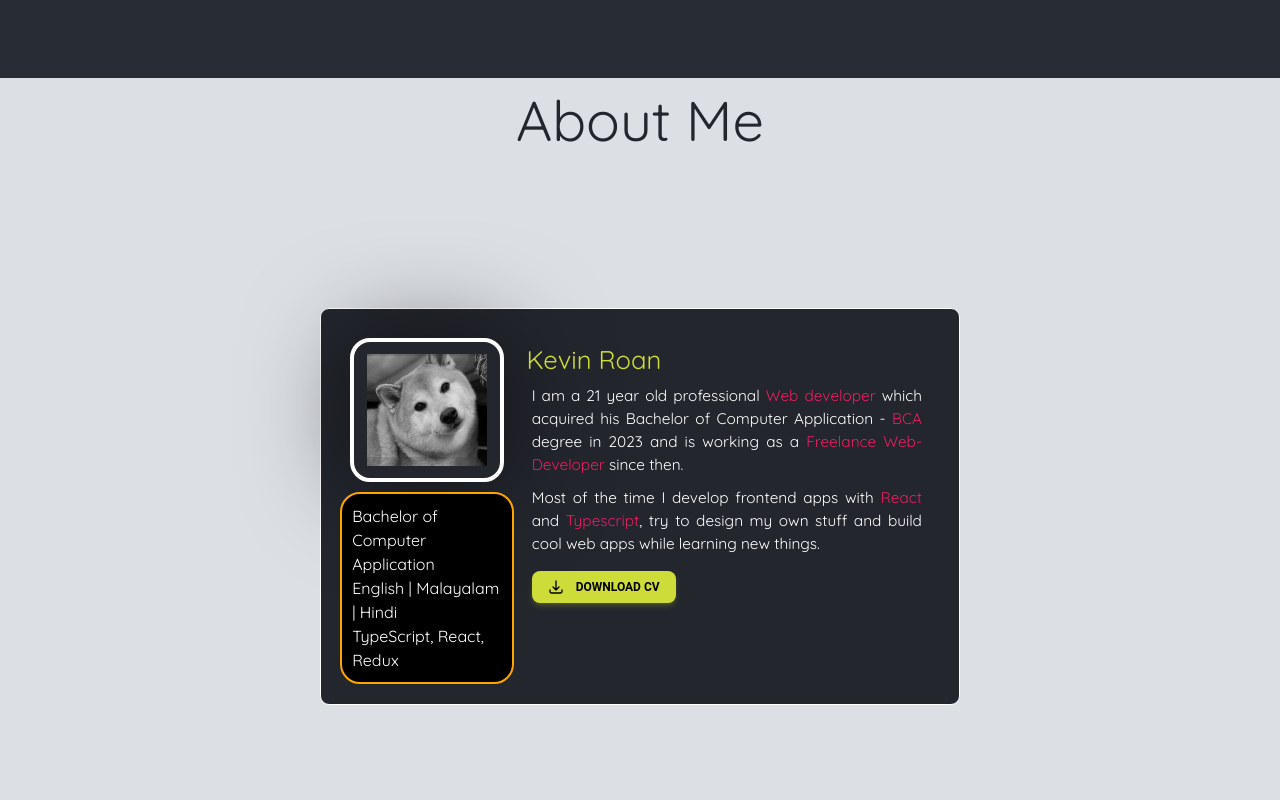
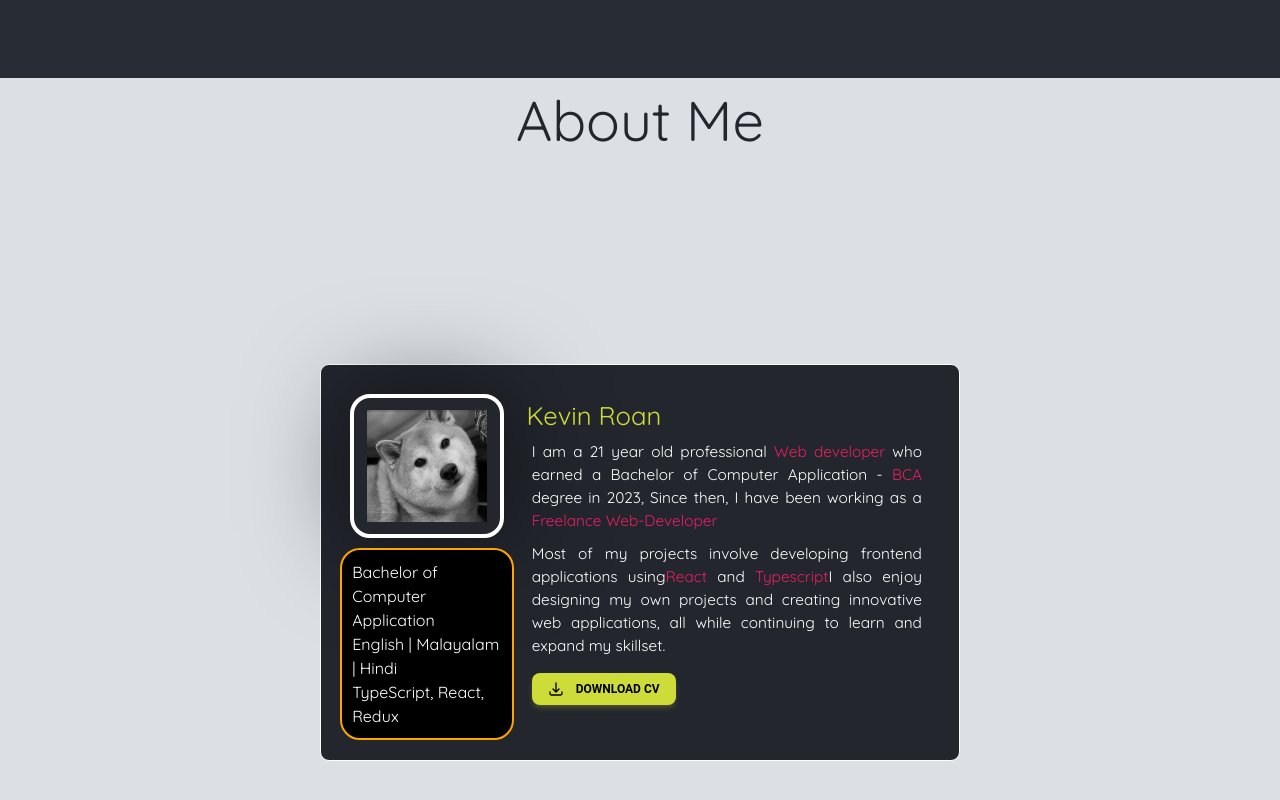
Before and after one commit to kevin-roan/kevinroan, a React (Create React App) app: page / in a window 1280 px wide. Shown: the part 722-1522 px from the top of the page. Built offline with nearby package versions, Linux system fonts and the light colour scheme.

Commit message:
fix aboutme

```diff
--- a/src/Pages/AboutMe.jsx
+++ b/src/Pages/AboutMe.jsx
@@ -9,10 +9,10 @@ const HeaderStyled = styled.h1`
   font-size: 7vh;
   display: flex;
   justify-content: center;
-  margin-bottom: -7vh;
   font-family: QuickSand;
   @media screen and (max-width: 850px) {
     font-size: 6vh;
+    margin-bottom: 3vh;
   }
 `;
 
@@ -124,16 +124,17 @@ export default function AboutMe({ downloadCv }) {
             <Heading>Kevin Roan</Heading>
             <Paragraph>
               I am a 21 year old professional{" "}
-              <HighLight>Web developer </HighLight>which acquired his Bachelor
-              of Computer Application -<HighLight> BCA </HighLight>degree in
-              2023 and is working as a{" "}
-              <HighLight>Freelance Web-Developer </HighLight>since then.{" "}
+              <HighLight>Web developer </HighLight>who earned a Bachelor of
+              Computer Application -<HighLight> BCA </HighLight>degree in 2023,
+              Since then, I have been working as a
+              <HighLight> Freelance Web-Developer</HighLight>
             </Paragraph>
             <Paragraph>
-              Most of the time I develop frontend apps with{" "}
+              Most of my projects involve developing frontend applications using
               <HighLight>React</HighLight> and <HighLight>Typescript</HighLight>
-              , try to design my own stuff and build cool web apps while
-              learning new things.
+              I also enjoy designing my own projects and creating innovative web
+              applications, all while continuing to learn and expand my
+              skillset.
               <Button
                 color="lime"
                 className="flex items-center mt-4 gap-3 white"
```
Also changed, not shown: 1 other file (tests, documents, lock files or other folders).
